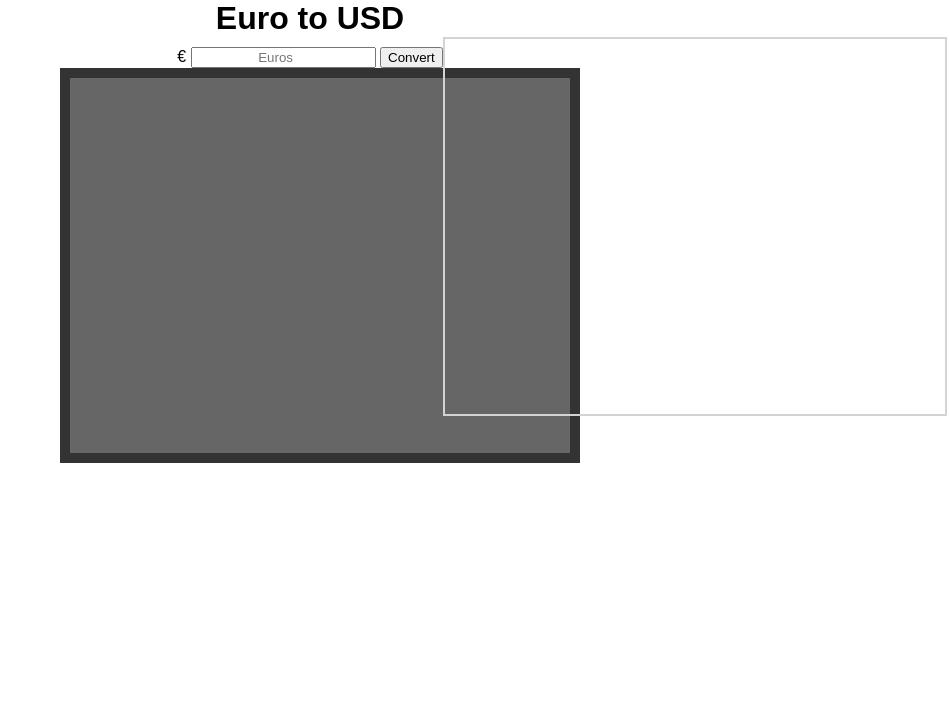
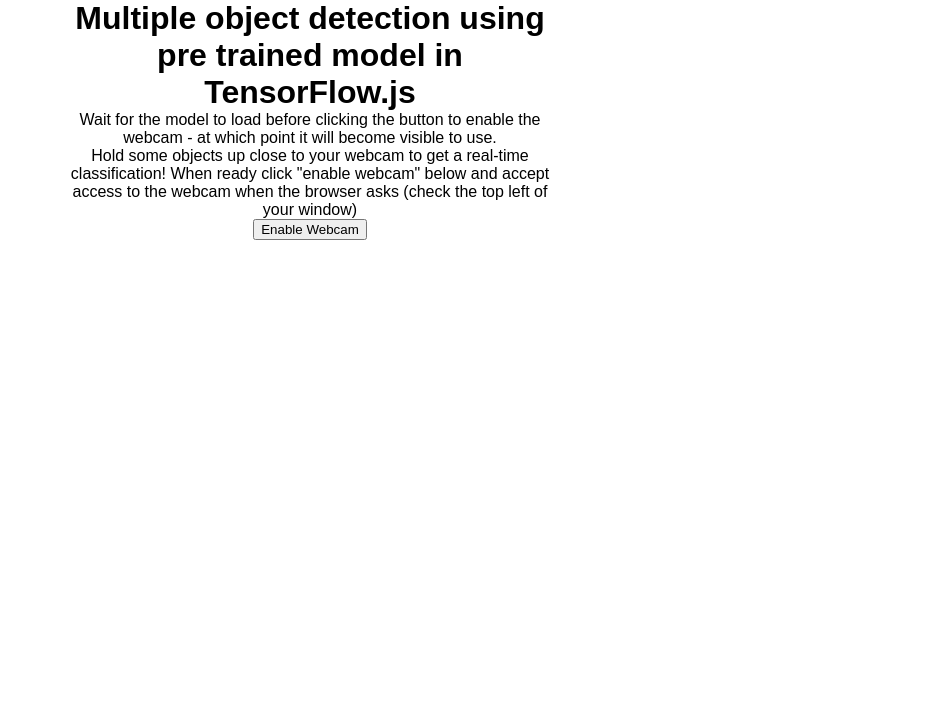
Before and after one commit to MELSElearn/cloudrun_python, a Flask app: page / in a window 1280 px wide. Shown: the top 723 px of the page, without its empty margins (330-1280 px from the left). Run offline with Flask 2, Linux system fonts and the light colour scheme; some libraries are stand-ins or nearby versions.

Commit message:
Update form.html

```diff
--- a/templates/form.html
+++ b/templates/form.html
@@ -1,52 +1,34 @@
-<html>
+<!DOCTYPE html>
+<html lang="en">
   <head>
-      <link rel= "stylesheet"
-            type= "text/css"
-            href="{{url_for('static',
-                  filename=
-                  'styles/style.css')}}">
+    <title>Multiple object detection using pre trained model in TensorFlow.js</title>
+    <meta charset="utf-8">
+    <meta http-equiv="X-UA-Compatible" content="IE=edge">
+    <meta name="viewport" content="width=device-width, initial-scale=1">
+    <!-- Import the webpage's stylesheet -->
+    <link rel="stylesheet" href="style.css">
   </head>
   <body>
-    <h1>Euro to USD</h1>
-    <div id="output">
-      <form method="POST">
-        € <input type="number"
-               name="euros"
-               step=".01"
-               min="0.01"
-               placeholder="Euros"
-               required
-               >
-        <input type="submit"
-               value="Convert">
-      </form>
-      {% if usd %}
-      <h3>
-        €{{euros}} =
-        ${{usd}}
-      </h3>
-      {% endif %}
-    </div>
-  <canvas id="myCanvas" width="500" height="375" style="border:2px solid #d3d3d3;">
-	Your browser does not support the HTML5 canvas tag.</canvas>
-  <div id="container">
-	<video autoplay id="videoElement">
+    <h1>Multiple object detection using pre trained model in TensorFlow.js</h1>
 
-	</video>
-</div>
-  <script>
-  var video = document.querySelector("#videoElement");
+    <p>Wait for the model to load before clicking the button to enable the webcam - at which point it will become visible to use.</p>
 
-  if (navigator.mediaDevices.getUserMedia) {
-    navigator.mediaDevices.getUserMedia({ video: true })
-      .then(function (stream) {
-        video.srcObject = stream;
-      })
-      .catch(function (err0r) {
-      alert(err0r)
-        console.log("Something went wrong!");
-      });
-  }
-  </script>
+    <section id="demos" class="invisible">
+
+      <p>Hold some objects up close to your webcam to get a real-time classification! When ready click "enable webcam" below and accept access to the webcam when the browser asks (check the top left of your window)</p>
+
+      <div id="liveView" class="camView">
+        <button id="webcamButton">Enable Webcam</button>
+        <video id="webcam" autoplay width="640" height="480"></video>
+      </div>
+    </section>
+
+    <!-- Import TensorFlow.js library -->
+    <script src="https://cdn.jsdelivr.net/npm/@tensorflow/tfjs/dist/tf.min.js" type="text/javascript"></script>
+    <!-- Load the coco-ssd model to use to recognize things in images -->
+    <script src="https://cdn.jsdelivr.net/npm/@tensorflow-models/coco-ssd"></script>
+
+    <!-- Import the page's JavaScript to do some stuff -->
+    <script src="script.js" defer></script>
   </body>
 </html>
```
